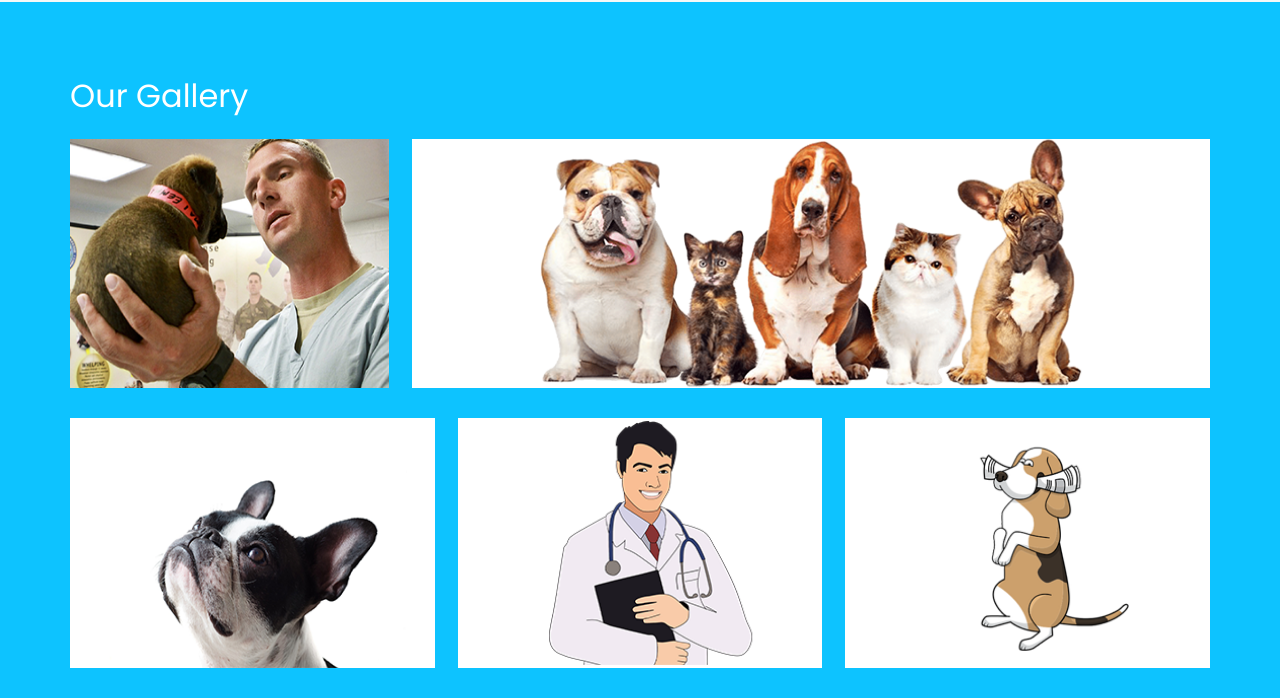
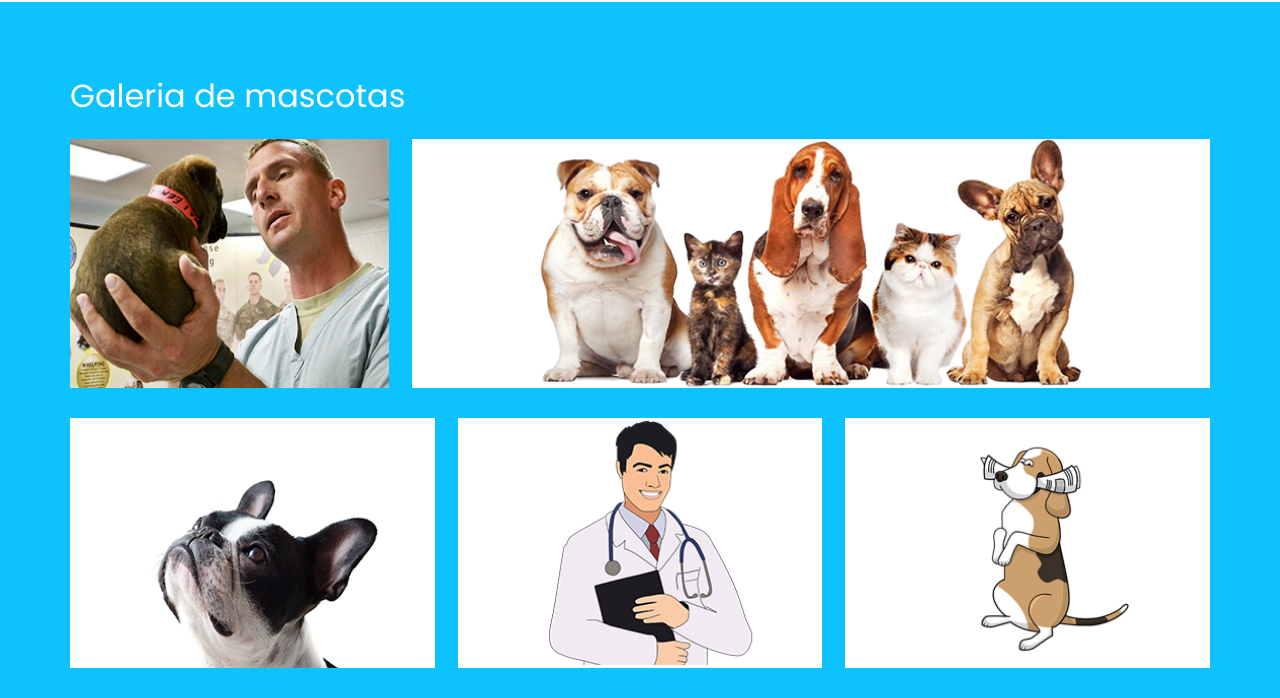
Before and after one commit to YeseniaCarlos/eversky, a plain HTML site: page pet.html in a window 1280 px wide. Shown: the part 102-800 px from the top of the page. Drawn offline with nearby package versions, Linux system fonts and the light colour scheme.

Commit message:
Commit 1

```diff
--- a/pet.html
+++ b/pet.html
@@ -88,7 +88,7 @@
   <section class="gallery-section layout_padding">
     <div class="container">
       <h2>
-        Our Gallery
+        Galeria de mascotas
       </h2>
     </div>
     <div class="container ">
```
